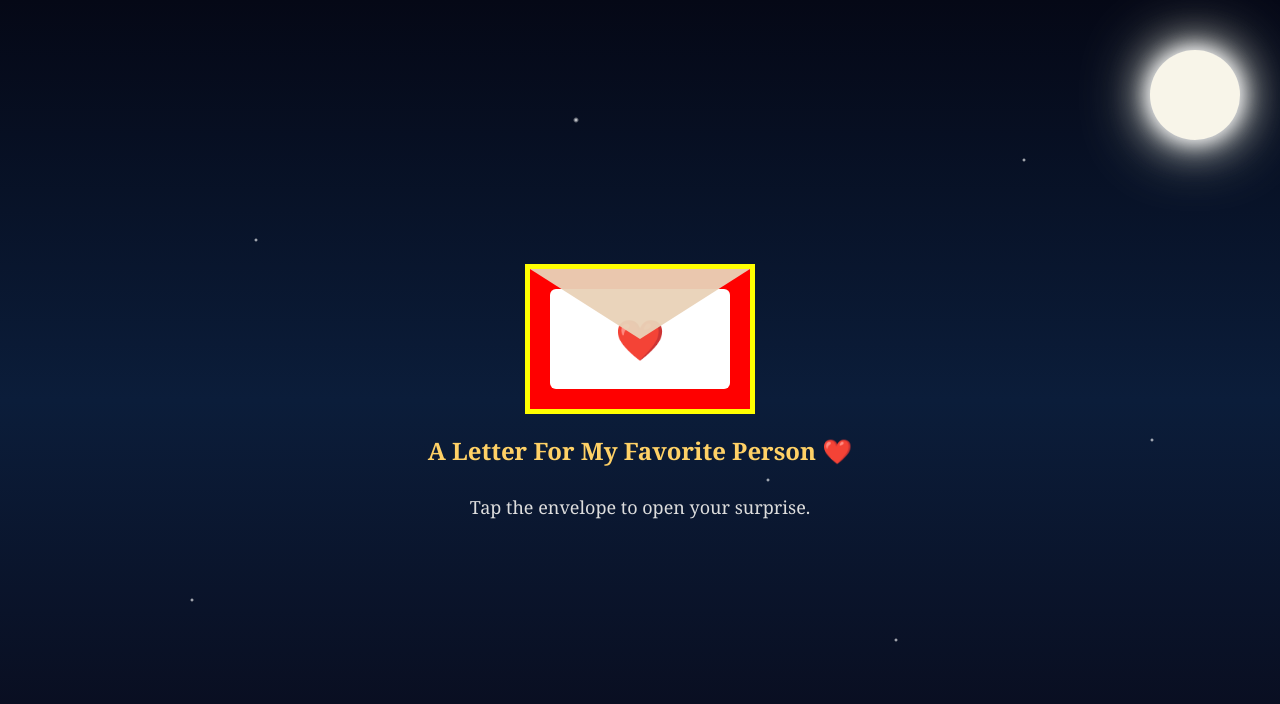
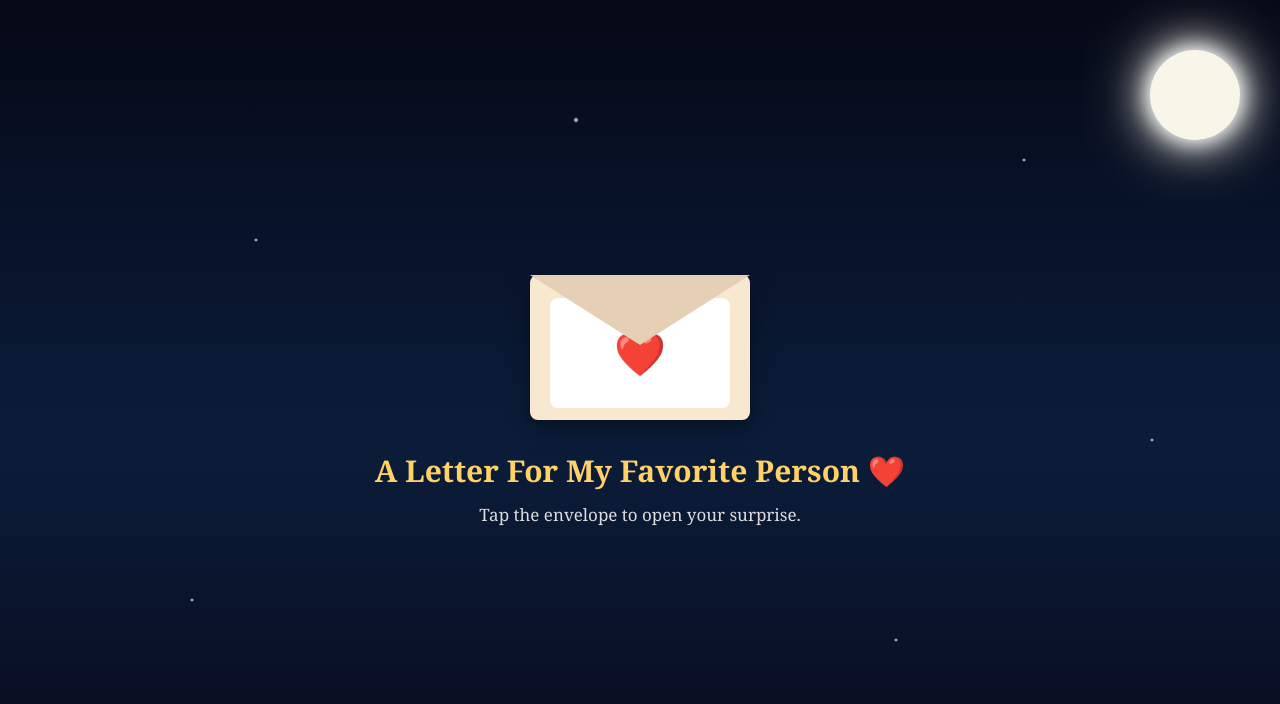
Before and after one commit to apoorvagupta1024-maker/Boyfriend---day, a plain HTML site: page index.html in a window 1280 px wide. Drawn offline with Linux system fonts and the light colour scheme.

Commit message:
Update style.css

```diff
--- a/style.css
+++ b/style.css
@@ -1,91 +1,202 @@
+/* ==========================================
+   PROJECT POLARIS
+   PART 1 - GLOBAL + BACKGROUND + ENVELOPE
+========================================== */
+
+*{
+    margin:0;
+    padding:0;
+    box-sizing:border-box;
+}
+
+html{
+    scroll-behavior:smooth;
+}
+
 body{
-    margin:0;
     font-family:Georgia, serif;
-    background:linear-gradient(to bottom,#050816,#0B1D3A,#090A1A);
-    color:white;
+    background:linear-gradient(180deg,#050816 0%,#0B1D3A 55%,#090A1A 100%);
+    color:#ffffff;
+    overflow-x:hidden;
     text-align:center;
 }
 
-/* Envelope Screen */
+/* ---------- Moon ---------- */
+
+.moon{
+    position:fixed;
+    top:35px;
+    right:25px;
+    width:75px;
+    height:75px;
+    border-radius:50%;
+    background:#FFF8DC;
+
+    box-shadow:
+    0 0 15px #fff,
+    0 0 35px rgba(255,255,220,.8),
+    0 0 70px rgba(255,255,220,.4);
+
+    z-index:-2;
+}
+
+/* ---------- Stars ---------- */
+
+.stars{
+    position:fixed;
+    inset:0;
+
+    pointer-events:none;
+
+    background-image:
+    radial-gradient(2px 2px at 10% 20%,white,transparent),
+    radial-gradient(2px 2px at 25% 80%,white,transparent),
+    radial-gradient(2px 2px at 40% 35%,white,transparent),
+    radial-gradient(3px 3px at 60% 15%,white,transparent),
+    radial-gradient(2px 2px at 75% 65%,white,transparent),
+    radial-gradient(2px 2px at 90% 40%,white,transparent),
+    radial-gradient(3px 3px at 82% 90%,white,transparent);
+
+    animation:twinkle 4s infinite alternate;
+
+    z-index:-3;
+}
+
+@keyframes twinkle{
+
+    from{
+        opacity:.45;
+    }
+
+    to{
+        opacity:1;
+    }
+
+}
+
+/* ---------- Envelope Screen ---------- */
 
 #envelopeScreen{
-    height:100vh;
+
+    min-height:100vh;
+
     display:flex;
     flex-direction:column;
     justify-content:center;
     align-items:center;
+
     padding:20px;
-    box-sizing:border-box;
+
 }
 
+/* ---------- Envelope ---------- */
+
 .envelope{
+
     position:relative;
+
     width:220px;
-    height:140px;
-    background:red;
-    border:5px solid yellow;
+    height:145px;
 
-    perspective:800px;
-    overflow:visible;
+    background:#F8E8D0;
+
+    border-radius:8px;
+
+    cursor:pointer;
+
+    transition:.35s;
+
+    box-shadow:
+    0 12px 25px rgba(0,0,0,.35);
+
+}
+
+.envelope:hover{
+
+    transform:scale(1.05);
+
 }
 
 .flap{
+
     position:absolute;
+
     top:0;
     left:0;
+
     width:0;
     height:0;
 
     border-left:110px solid transparent;
     border-right:110px solid transparent;
-    border-top:70px solid #E9D2B8;
+    border-top:70px solid #E5D0B6;
 
     transform-origin:top center;
-    transition:transform .8s ease;
 
-    z-index:2;
-}
-.flap{
-    opacity:0.95;
+    transition:.8s;
+
     z-index:5;
+
 }
 
 .letter{
+
     position:absolute;
+
     left:20px;
-    bottom:20px;
+    bottom:12px;
+
     width:180px;
-    height:100px;
+    height:110px;
+
     background:white;
-    border-radius:6px;
+
+    border-radius:8px;
+
     display:flex;
     justify-content:center;
     align-items:center;
-    font-size:40px;
-    transition:all .8s ease;
 
-    z-index:3;   /* was 1 */
+    font-size:42px;
+
+    transition:.8s;
+
+    z-index:3;
+
 }
 
-.envelope:hover{
-    transform:scale(1.1);
+.envelope.open .flap{
+
+    transform:rotateX(-180deg);
+
 }
 
+.envelope.open .letter{
+
+    transform:translateY(-40px);
+
+}
+
+/* ---------- Envelope Text ---------- */
+
 #envelopeScreen h2{
+
+    margin-top:30px;
+
     color:#FFD166;
-    margin:20px 0 10px;
+
+    font-size:30px;
+
 }
 
 #envelopeScreen p{
-    color:#ddd;
-    font-size:18px;
-}
-.envelope.open .flap{
-    transform:rotateX(-180deg);
-}
 
-.envelope.open .letter{
-    transform:translateY(-40px);
+    margin-top:12px;
+
+    color:#dddddd;
+
+    font-size:17px;
+
 }
 
 /* Website */
```
